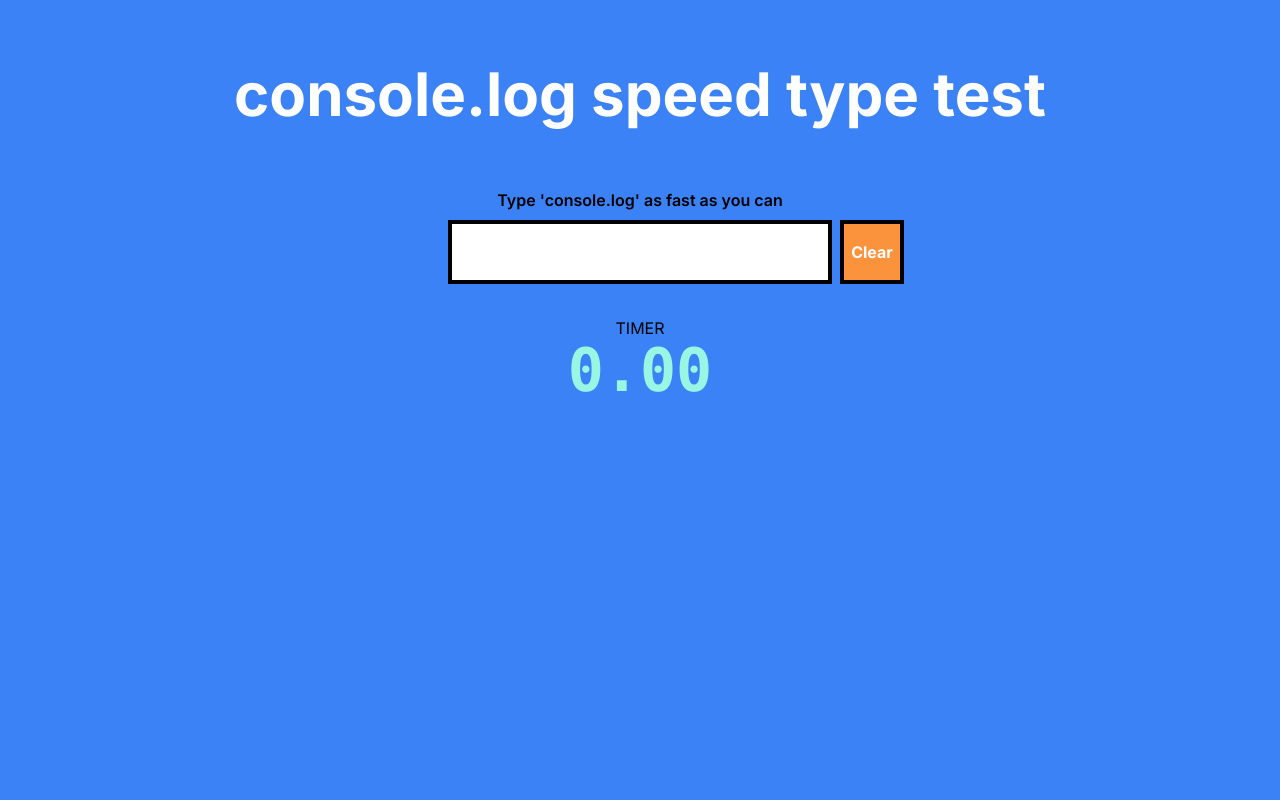
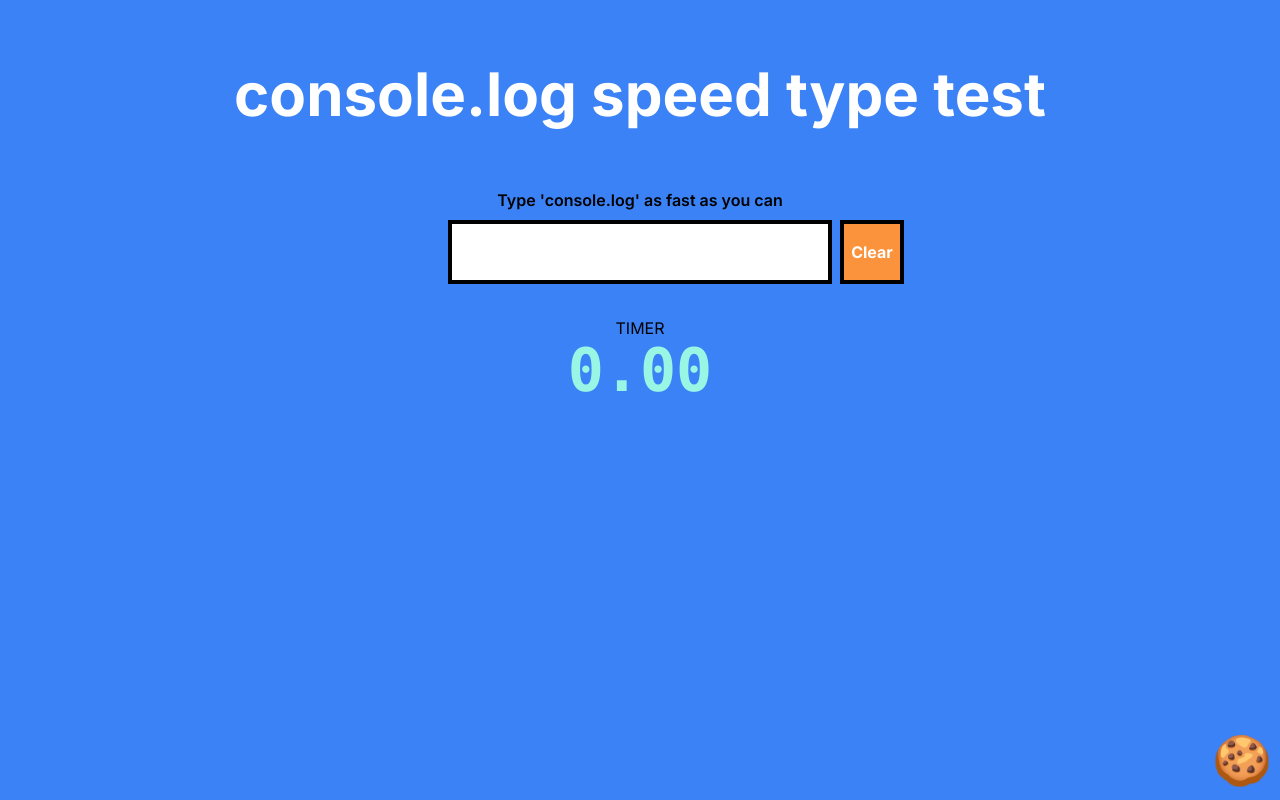
Before and after one commit to ollie-cook/console-log, a Next.js app: page / in a window 1280 px wide. Built offline with nearby package versions, Linux system fonts and the light colour scheme.

Commit message:
Added button with my website

```diff
--- /dev/null
+++ b/app/components/CookieButton/CookieButton.tsx
@@ -0,0 +1,40 @@
+"use client"
+
+import { useState } from "react"
+
+export default function CookieButton() {
+  const [showModal, setShowModal] = useState(false)
+  const [clickedOpen, setClickedOpen] = useState(false)
+
+  const handleClick = () => {
+    if (clickedOpen) {
+      setShowModal(false)
+      setClickedOpen(false)
+    } else {
+      setShowModal(true)
+      setClickedOpen(true)
+    }
+  }
+
+  return (
+    <div
+      className="absolute bottom-4 right-2 flex flex-col items-end"
+      onMouseEnter={() => setShowModal(true)}
+        onMouseLeave={() => setShowModal(false)}
+      >
+      {
+        showModal == true &&
+        <div className="mb-2 bg-[#E9AD68] border-4 border-[#684636] rounded-lg p-2">
+          <p>Built by <a href="https://www.olliecookie.com" target="_blank" className="underline">Ollie Cook </a>&#8599;</p>
+        </div>
+      }
+      <button
+        className="text-5xl"
+        onClick={() => handleClick()}
+
+      >
+        &#x1f36a;
+      </button>
+    </div>
+  )
+}
--- /dev/null
+++ b/app/components/CookieButton/index.tsx
@@ -0,0 +1 @@
+export { default } from "./CookieButton"
--- a/app/layout.tsx
+++ b/app/layout.tsx
@@ -2,6 +2,7 @@ import type { Metadata } from "next";
 import { Inter } from "next/font/google";
 import "./globals.css";
 import { Analytics } from '@vercel/analytics/react';
+import CookieButton from './components/CookieButton';
 
 const inter = Inter({ subsets: ["latin"] });
 
@@ -19,6 +20,7 @@ export default function RootLayout({
     <html lang="en">
       <body className={`${inter.className} bg-blue-500`}>
         {children}
+        <CookieButton />
         <Analytics />
       </body>
     </html>
```
